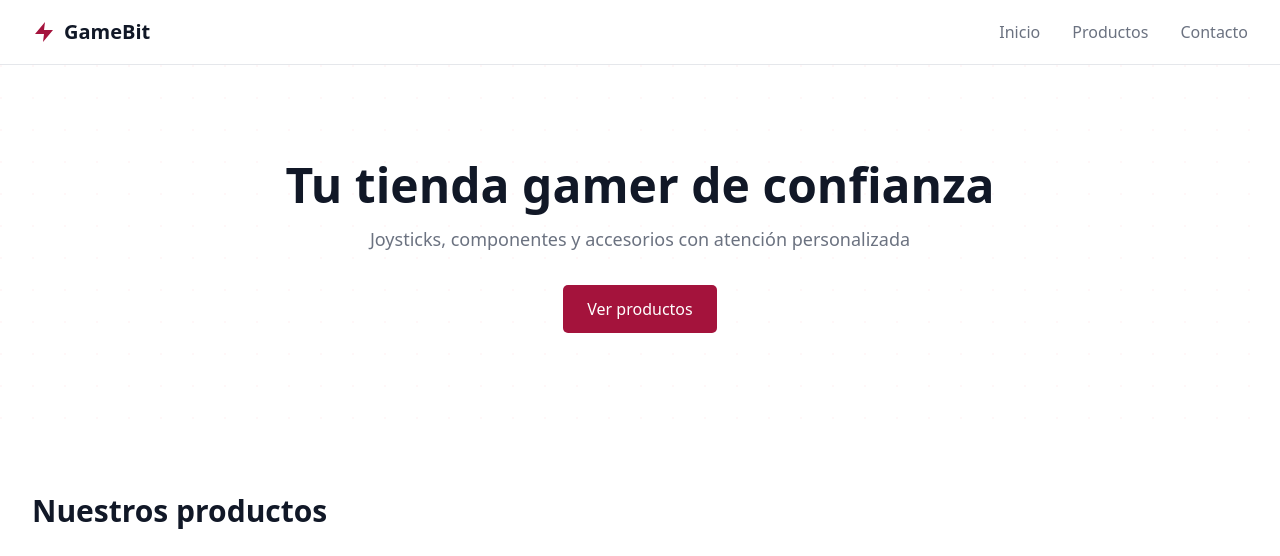
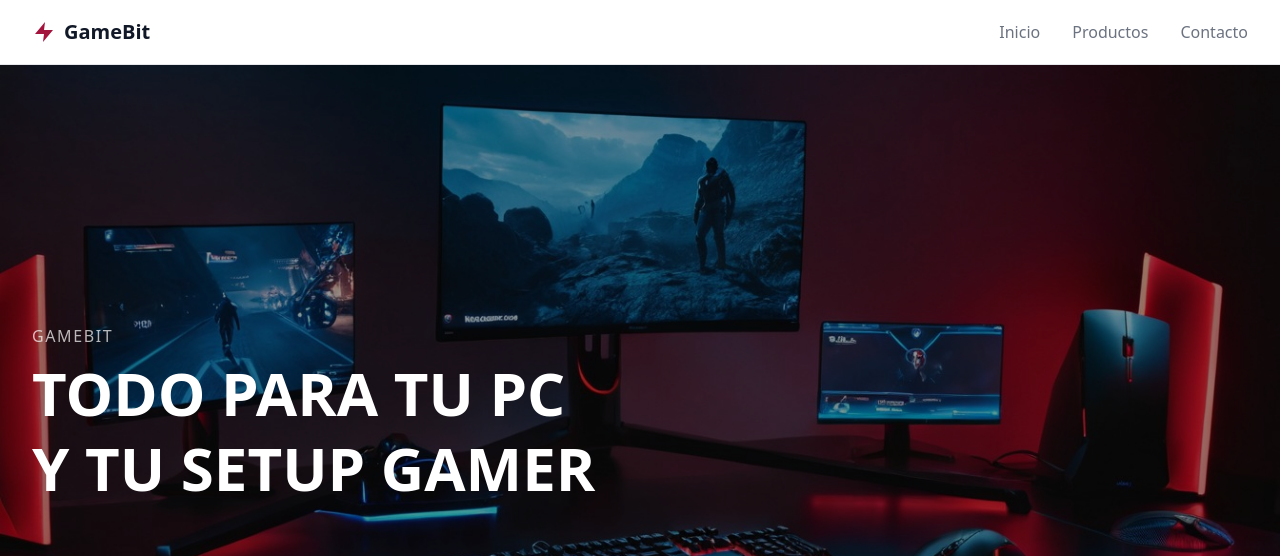
Before and after one commit to Nikks998/gamebit, a Next.js app: page / in a window 1280 px wide. Shown: the top 556 px of the page. Built offline with nearby package versions, Linux system fonts and the light colour scheme.

Commit message:
fix: hero

```diff
--- a/app/page.tsx
+++ b/app/page.tsx
@@ -338,35 +338,40 @@ export default function GameBitPage() {
       </nav>
 
       {/* Hero */}
-      <section className="relative bg-surface-page overflow-hidden">
-        {/* Subtle grid pattern */}
+      <section className="relative w-full">
+        <a href="#" aria-label="Ver productos">
           <div
-          className="absolute inset-0 opacity-30"
+            className="w-full"
             style={{
-            backgroundImage: `radial-gradient(circle at 1px 1px, var(--brand-light) 1px, transparent 0)`,
-            backgroundSize: "32px 32px",
+              backgroundImage: "url('/caro.jpg')",
+              backgroundSize: "cover",
+              backgroundPosition: "center",
+              height: "700px",
             }}
           />
-        <div className="relative max-w-7xl mx-auto px-4 sm:px-6 lg:px-8 py-16 sm:py-24 text-center">
-          <h1 className="text-3xl sm:text-4xl lg:text-5xl font-bold text-content-primary text-balance">
-            Tu tienda gamer de confianza
-          </h1>
-          <p className="mt-4 text-lg text-content-secondary max-w-2xl mx-auto text-pretty">
-            Joysticks, componentes y accesorios con atención personalizada
+          <div className="absolute inset-0 bg-black/40" />
+          <div className="absolute inset-0 flex flex-col justify-center">
+            <div className="max-w-7xl mx-auto w-full px-4 sm:px-6 lg:px-8">
+              <div className="text-left">
+                <p className="text-white/70 text-sm sm:text-base lg:text-md font-medium tracking-widest uppercase mb-2">
+                  GameBit
                 </p>
-          <a
-            href="#productos"
-            className="inline-flex mt-8 bg-brand-primary text-white px-6 py-3 rounded-[5px] font-medium hover:bg-brand-hover transition-colors"
-          >
-            Ver productos
+                <h2 className="text-white text-3xl sm:text-4xl lg:text-6xl font-bold leading-tight">
+                  TODO PARA TU PC
+                </h2>
+                <h2 className="text-white text-3xl sm:text-4xl lg:text-6xl font-bold leading-tight">
+                  Y TU SETUP GAMER
+                </h2>
+              </div>
+            </div>
+          </div>
         </a>
-        </div>
       </section>
 
       {/* Products Section */}
       <section id="productos" className="py-12 sm:py-16 bg-surface-page">
         <div className="max-w-7xl mx-auto px-4 sm:px-6 lg:px-8">
-          <h2 className="text-2xl sm:text-3xl font-bold text-content-primary mb-8">
+          <h2 className="text-2xl sm:text-3xl font-bold text-content-primary mb-8 text-center sm:text-left">
             Nuestros productos
           </h2>
 
@@ -376,8 +381,7 @@ export default function GameBitPage() {
               <button
                 key={cat}
                 onClick={() => setActiveCategory(cat)}
-                className={`px-4 py-2 rounded-full font-medium transition-colors cursor-pointer ${
-                  activeCategory === cat
+                className={`px-4 py-2 rounded-full font-medium transition-colors cursor-pointer ${activeCategory === cat
                   ? "bg-brand-primary text-white"
                   : "bg-surface-card text-content-secondary hover:text-content-primary"
                   }`}
@@ -519,8 +523,7 @@ export default function GameBitPage() {
                       <button
                         key={idx}
                         onClick={() => setSelectedImageIndex(idx)}
-                        className={`w-16 h-12 rounded overflow-hidden border-2 transition-colors ${
-                          idx === selectedImageIndex
+                        className={`w-16 h-12 rounded overflow-hidden border-2 transition-colors ${idx === selectedImageIndex
                           ? "border-brand-primary"
                           : "border-surface-border hover:border-content-muted"
                           }`}
```
Also changed, not shown: public/caro.jpg (added). Lines whose indentation alone changed are shown as unchanged.
